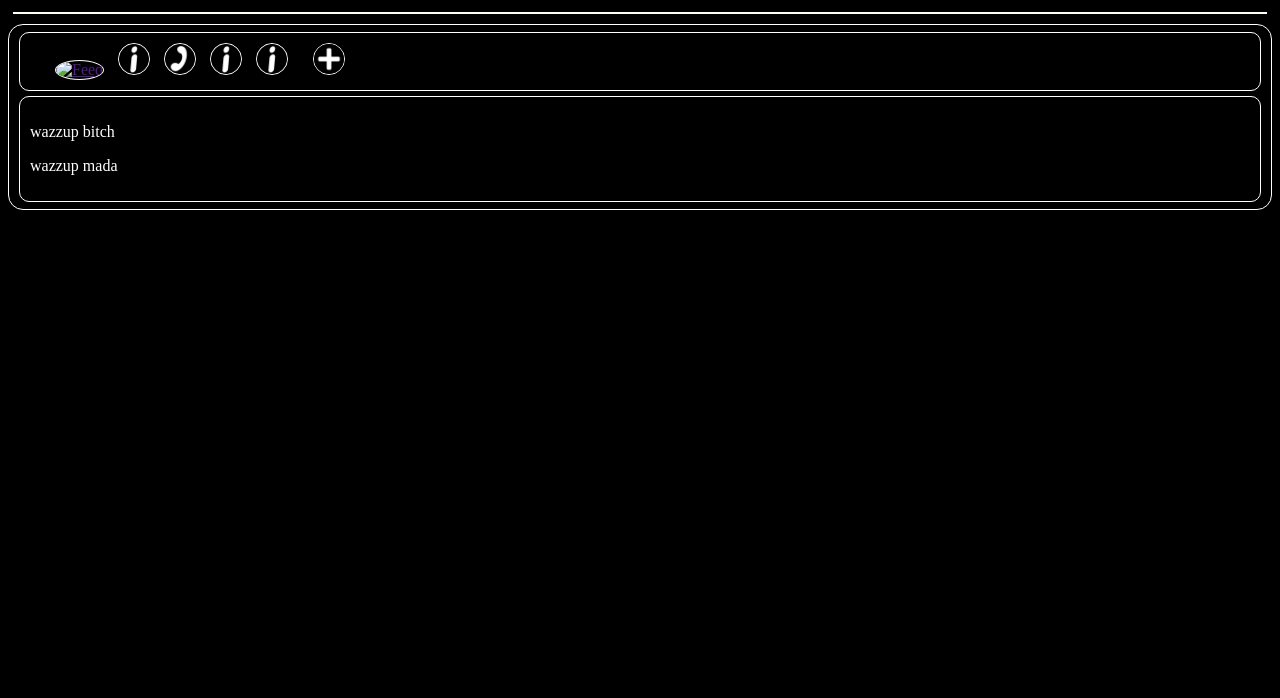
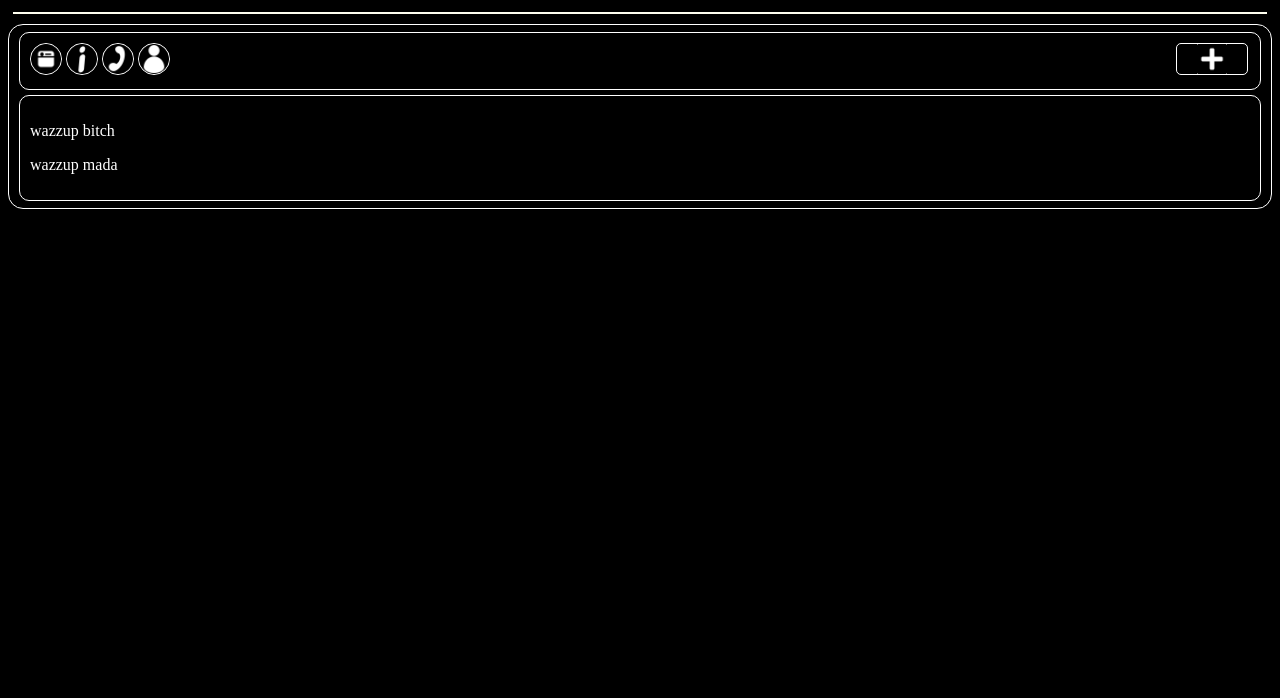
Before and after one commit to XSquaredPlusOne/manhinamon-website, a plain HTML site: page index.html in a window 1280 px wide. Shown: the part 102-800 px from the top of the page. Drawn offline with Linux system fonts and the light colour scheme.

Commit message:
Proper naming

```diff
--- a/index.html
+++ b/index.html
@@ -21,14 +21,13 @@
         <div class="nav">
 
             <div class="navigator">
-                <a href=""><img src="images/navigation/" alt="Feed"></a>
-                <a href=""><img src="images/navigation/3.jpg" alt="About Us"></a>
-                <a href=""><img src="images/navigation/5.jpg" alt="Contact"></a>
-                <a href=""><img src="images/navigation/3.jpg" alt="About Us"></a>
-                <a href=""><img src="images/navigation/3.jpg" alt="About Us"></a>
+                <a href=""><img src="images/navigation/feed.jpg" alt="Feed"></a>
+                <a href=""><img src="images/navigation/aboutus.jpg" alt="About Us"></a>
+                <a href=""><img src="images/navigation/contact.jpg" alt="Contact"></a>
+                <a href=""><img src="images/navigation/account.jpg" alt="Account"></a>
             </div>
 
-            <a href=""><img src="images/navigation/2.jpg" alt=""></a>
+            <a href=""><img src="images/navigation/addpost.jpg" alt="addpost"></a>
         </div>
 
 
--- a/styles/styles.css
+++ b/styles/styles.css
@@ -53,18 +53,18 @@ body > .body {
     padding: 10px;
     border-radius: 10px;
     display: flex;
+    align-items: center;
 }
 .nav > a > img {
-    margin-right: 2px;
-    margin-left: auto;
     height: 30px;
     width: 30px;
     border: 1px solid #ffffff;
-    border-radius: 20px;
+    border-radius: 5px;
+    padding:0px 20px;
 }
-.navigator { margin: 0px 20px;}
-.navigator > a {
-    margin: 5px;
+.nav > a {
+    margin-right: 2px;
+    margin-left: auto;
 }
 .navigator img {
     height: 30px;
```
Also changed, not shown: images/interaction/comment.jpg (added), images/interaction/react.jpg (added), images/interaction/share.jpg (added), images/navigation/aboutus.jpg (renamed from images/navigation/3.jpg), images/navigation/account.jpg (renamed from images/navigation/6.jpg), images/navigation/addpost.jpg (renamed from images/navigation/2.jpg), images/navigation/contact.jpg (renamed from images/navigation/5.jpg), images/navigation/feed.jpg (added), images/others/fb.jpg (renamed from images/others/7.jpg), images/others/insta.jpg (renamed from images/others/1.jpg), images/others/tiktok.jpg (renamed from images/others/4.jpg).
